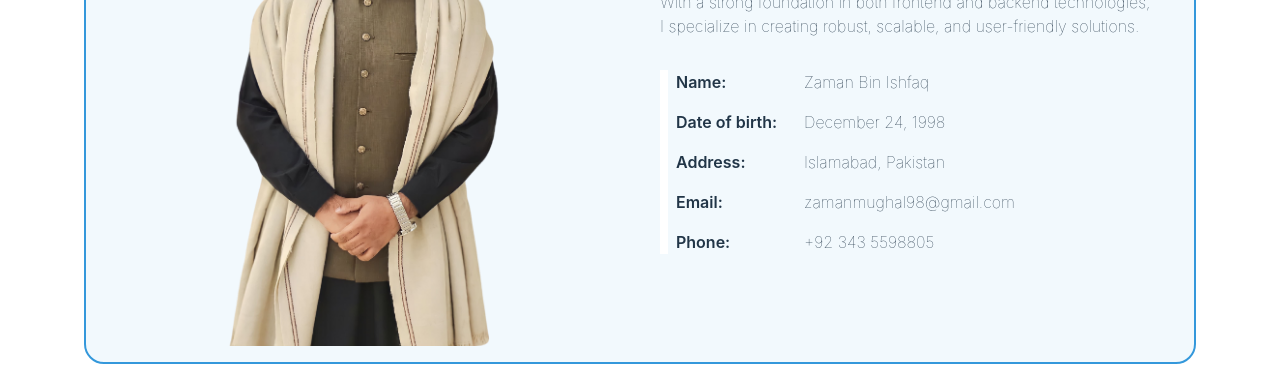
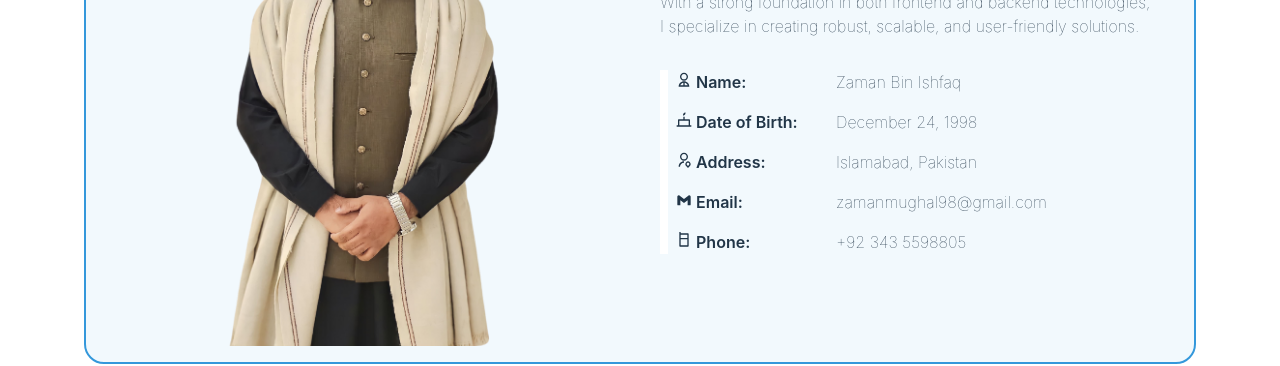
Before and after one commit to zamanmughal98/Zaman-Portfolio-React, a React (Vite) app: page / in a window 1280 px wide. Shown: the part 1093-1459 px from the top of the page. Built offline with nearby package versions, Linux system fonts and the light colour scheme.

Commit message:
added the icons realted to the informatiom been displayed in about section

```diff
--- a/src/components/About.jsx
+++ b/src/components/About.jsx
@@ -2,6 +2,14 @@ import '../styles/About.css';
 
 import image1 from '../assets/images/Hero Image 1.png';
 import image3 from '../assets/images/Hero Image 3.png';
+
+import {
+  RiCakeLine,
+  RiUser2Line,
+  RiUserLocationLine,
+  RiCellphoneLine,
+} from 'react-icons/ri';
+import { BiLogoGmail } from 'react-icons/bi';
 
 const About = ({ showSectionTitle = false }) => {
   const aboutmeImage = showSectionTitle ? image1 : image3;
@@ -38,27 +46,37 @@ const About = ({ showSectionTitle = false }) => {
 
           <section className="detailsLists">
             <div className="detailsLists_Item">
-              <span className="detailsList_key"> Name:</span>
+              <span className="detailsList_key">
+                <RiUser2Line /> Name:
+              </span>
               <span className="detailsList_value">{myDetails.name}</span>
             </div>
 
             <div className="detailsLists_Item">
-              <span className="detailsList_key"> Date of birth:</span>
+              <span className="detailsList_key">
+                <RiCakeLine /> Date of Birth:
+              </span>
               <span className="detailsList_value">{myDetails.DOB}</span>
             </div>
 
             <div className="detailsLists_Item">
-              <span className="detailsList_key">Address:</span>
+              <span className="detailsList_key">
+                <RiUserLocationLine /> Address:
+              </span>
               <span className="detailsList_value">{myDetails.address}</span>
             </div>
 
             <div className="detailsLists_Item">
-              <span className="detailsList_key">Email:</span>
+              <span className="detailsList_key">
+                <BiLogoGmail /> Email:
+              </span>
               <span className="detailsList_value">{myDetails.email}</span>
             </div>
 
             <div className="detailsLists_Item">
-              <span className="detailsList_key"> Phone:</span>
+              <span className="detailsList_key">
+                <RiCellphoneLine /> Phone:
+              </span>
               <span className="detailsList_value">{myDetails.phone}</span>
             </div>
           </section>
--- a/src/styles/About.css
+++ b/src/styles/About.css
@@ -91,7 +91,7 @@
 
 .detailsList_key {
   font-weight: 600;
-  width: 8rem;
+  width: 10rem;
 }
 
 .detailsList_value {
```
